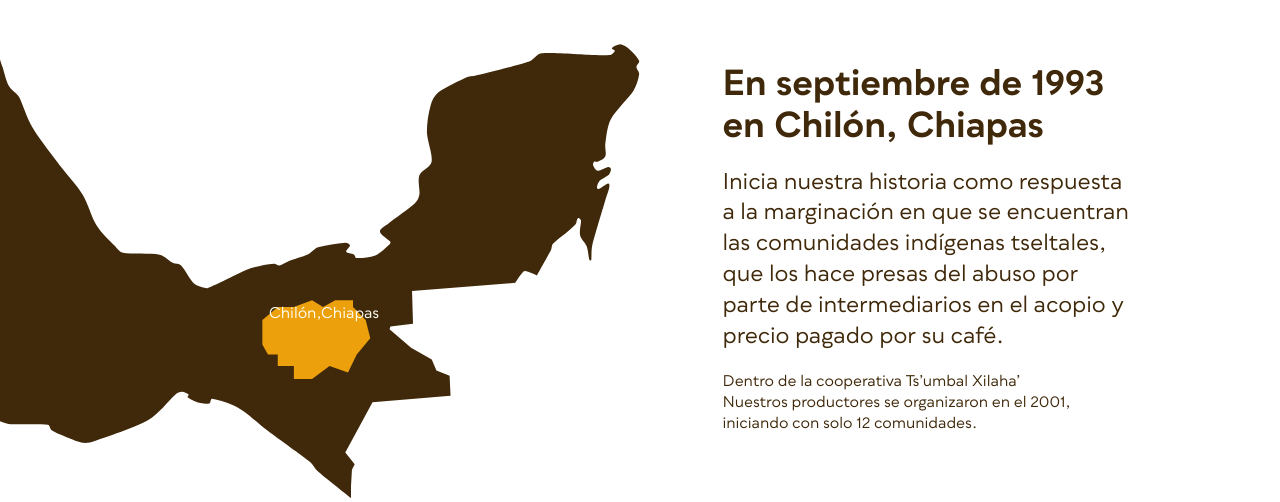
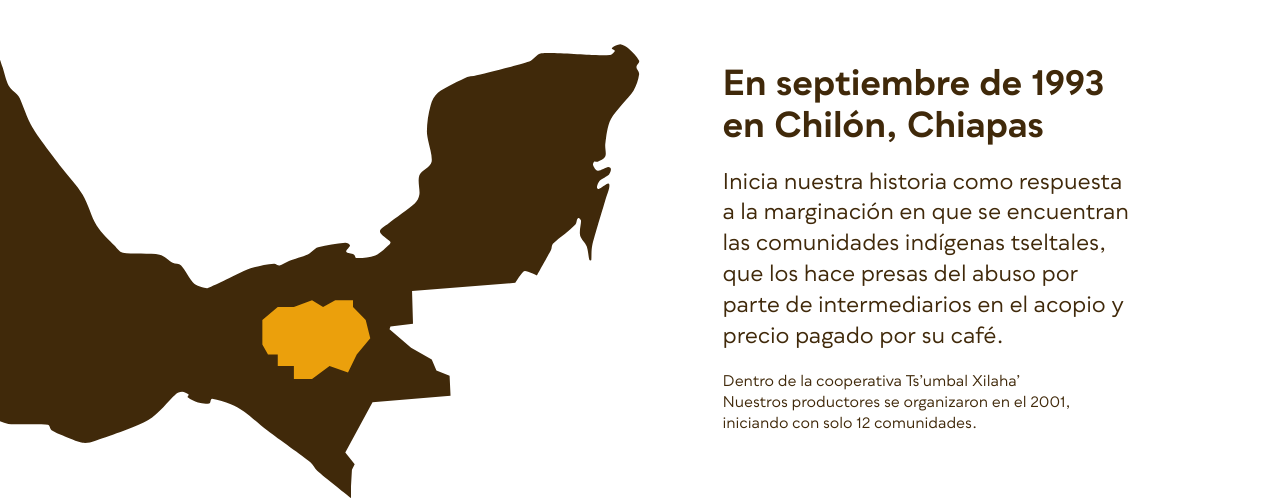
Before and after one commit to arturoacevedob/ase1, a PHP site: page /nosotros.html in a window 1280 px wide. Shown: the part 367-869 px from the top of the page. Run offline with PHP 8.4, Linux system fonts and the light colour scheme.

Commit message:
mate  a chilon  chiapas

```diff
--- a/nosotros.html
+++ b/nosotros.html
@@ -85,7 +85,7 @@
                     <h2 class="kill">Nuestra historia</h2>
                     <article class="grid-2-text-photo">
                         <div class="grid-2-left-image" id="image-nuestra-historia">
-                            <p class="light">Chilón,Chiapas</p>
+
                         </div>
                         <div class="grid-2-right-text container">
                             <div class="wrapper-text">
--- a/style.css
+++ b/style.css
@@ -993,10 +993,13 @@ margin-bottom: 7%;
                url(images/nosotros/header_nosotros_somos_la_planta_transformadora_de_café_batsil_maya.jpg) 70% 0 / cover no-repeat;
 }
 #nosotros #image-nuestra-historia{
+
     position: relative;
     background: url(images/nosotros/mexico_2.svg) 0% 100% / cover no-repeat;
 }
 #nosotros #image-nuestra-historia p{
+    max-width: 200px;
+    margin: 0;
     position: relative;
     top: 61%;
     left: 42%;
```
